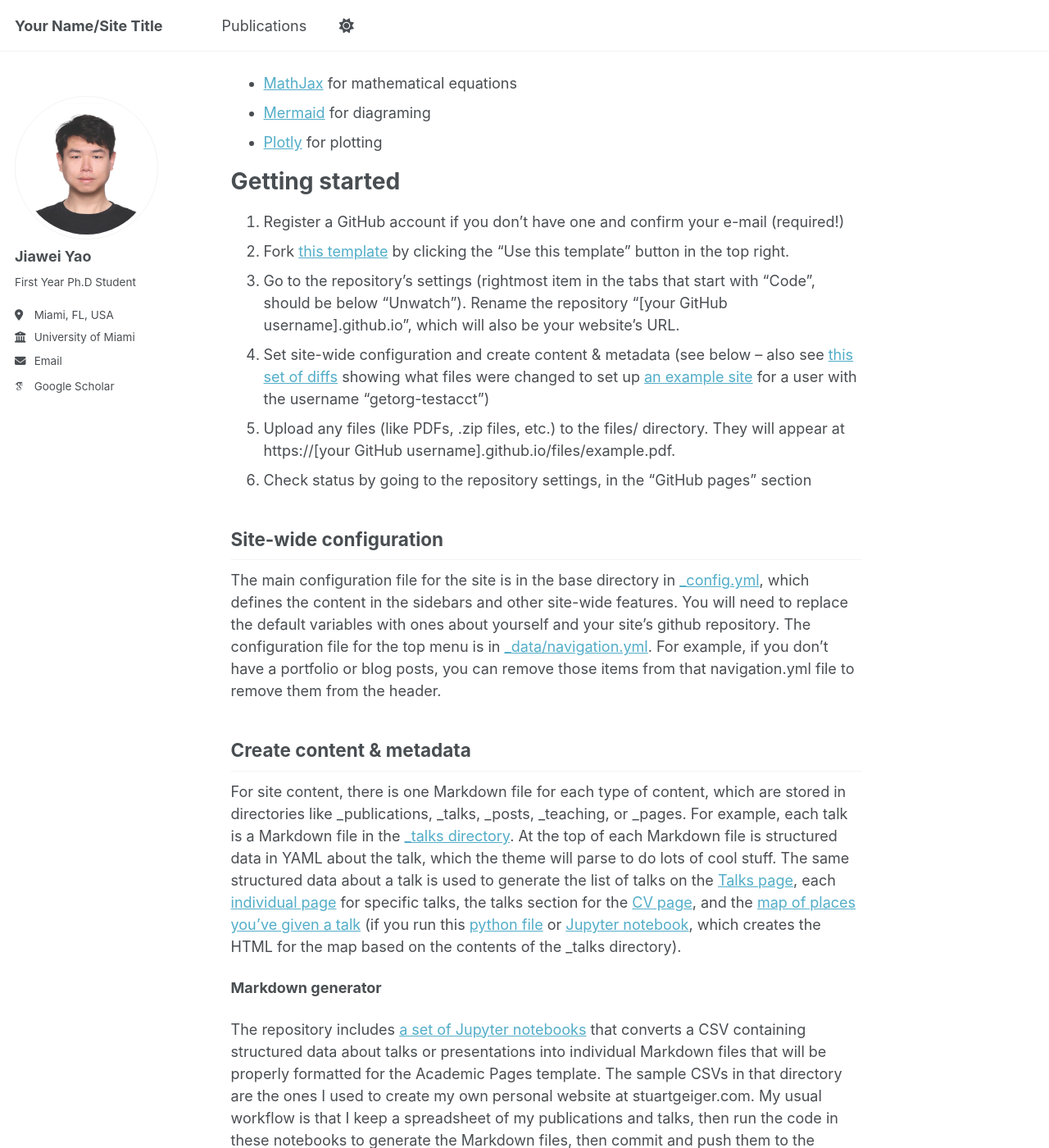
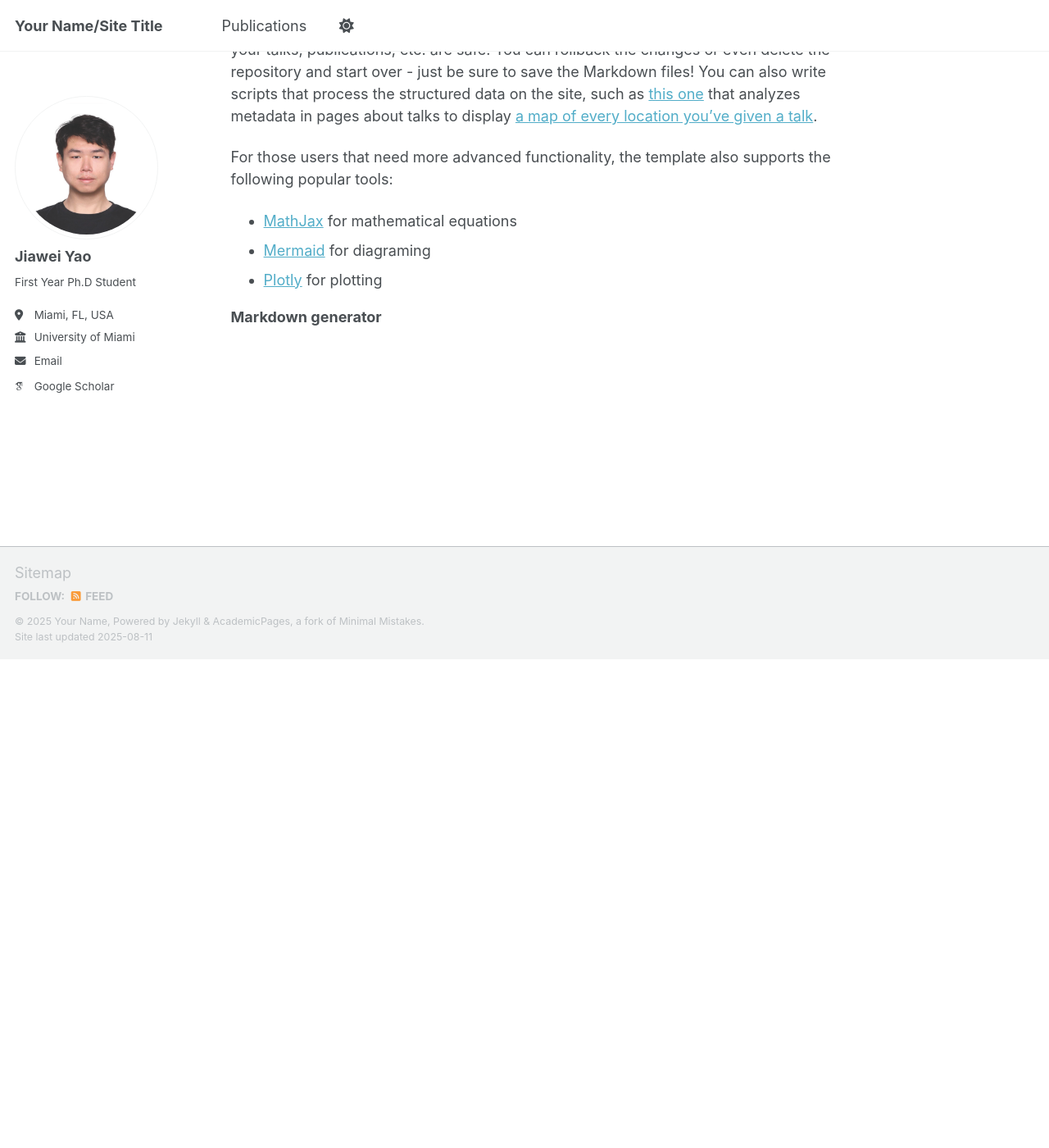
Before and after one commit to Mercuryyjw/Mercuryyjw.github.io, a Jekyll site: the page built from _pages/about.md, in a window 1280 px wide and 1400 px high, scrolled down 1029 px. Shown: the whole window at 82% size. Built offline with Jekyll 4.4.1, drawn with Linux system fonts in a browser that asks for light colours; some web fonts are replaced; a script that is not in the unit is left out; after the commit the page ends 1833 px from its top, so only the background shows below that; some of the changed text lies outside the part shown.

Commit message:
Update about.md

```diff
--- a/_pages/about.md
+++ b/_pages/about.md
@@ -1,6 +1,6 @@
 ---
 permalink: /
-title: "Academic Pages is a ready-to-fork GitHub Pages template for academic personal websites"
+title: "About me"
 author_profile: true
 redirect_from:
   - /about/
@@ -11,7 +11,14 @@ This is the front page of a website that is powered by the [Academic Pages templ
 
  You can fork [this template](https://github.com/academicpages/academicpages.github.io) right now, modify the configuration and Markdown files, add your own PDFs and other content, and have your own site for free, with no ads!
 
-A data-driven personal website
+Research Interests:
+------
+1. Intelligent Reflecting Surfaces (IRS)/Reconfigurable Intelligent Surface (RIS),
+1. Movable Antenna (MA)/ Fluid Antenna System (FAS)
+1. Optimization for wireless communication system.
+
+
+Publications
 ======
 Like many other Jekyll-based GitHub Pages templates, Academic Pages makes you separate the website's content from its form. The content & metadata of your website are in structured Markdown files, while various other files constitute the theme, specifying how to transform that content & metadata into HTML pages. You keep these various Markdown (.md), YAML (.yml), HTML, and CSS files in a public GitHub repository. Each time you commit and push an update to the repository, the [GitHub pages](https://pages.github.com/) service creates static HTML pages based on these files, which are hosted on GitHub's servers free of charge.
 
@@ -22,35 +29,4 @@ For those users that need more advanced functionality, the template also support
 - [Mermaid](https://mermaid.js.org/) for diagraming
 - [Plotly](https://plotly.com/javascript/) for plotting
 
-Getting started
-======
-1. Register a GitHub account if you don't have one and confirm your e-mail (required!)
-1. Fork [this template](https://github.com/academicpages/academicpages.github.io) by clicking the "Use this template" button in the top right.
-1. Go to the repository's settings (rightmost item in the tabs that start with "Code", should be below "Unwatch"). Rename the repository "[your GitHub username].github.io", which will also be your website's URL.
-1. Set site-wide configuration and create content & metadata (see below -- also see [this set of diffs](http://archive.is/3TPas) showing what files were changed to set up [an example site](https://getorg-testacct.github.io) for a user with the username "getorg-testacct")
-1. Upload any files (like PDFs, .zip files, etc.) to the files/ directory. They will appear at https://[your GitHub username].github.io/files/example.pdf.
-1. Check status by going to the repository settings, in the "GitHub pages" section
-
-Site-wide configuration
-------
-The main configuration file for the site is in the base directory in [_config.yml](https://github.com/academicpages/academicpages.github.io/blob/master/_config.yml), which defines the content in the sidebars and other site-wide features. You will need to replace the default variables with ones about yourself and your site's github repository. The configuration file for the top menu is in [_data/navigation.yml](https://github.com/academicpages/academicpages.github.io/blob/master/_data/navigation.yml). For example, if you don't have a portfolio or blog posts, you can remove those items from that navigation.yml file to remove them from the header.
-
-Create content & metadata
-------
-For site content, there is one Markdown file for each type of content, which are stored in directories like _publications, _talks, _posts, _teaching, or _pages. For example, each talk is a Markdown file in the [_talks directory](https://github.com/academicpages/academicpages.github.io/tree/master/_talks). At the top of each Markdown file is structured data in YAML about the talk, which the theme will parse to do lots of cool stuff. The same structured data about a talk is used to generate the list of talks on the [Talks page](https://academicpages.github.io/talks), each [individual page](https://academicpages.github.io/talks/2012-03-01-talk-1) for specific talks, the talks section for the [CV page](https://academicpages.github.io/cv), and the [map of places you've given a talk](https://academicpages.github.io/talkmap.html) (if you run this [python file](https://github.com/academicpages/academicpages.github.io/blob/master/talkmap.py) or [Jupyter notebook](https://github.com/academicpages/academicpages.github.io/blob/master/talkmap.ipynb), which creates the HTML for the map based on the contents of the _talks directory).
-
 **Markdown generator**
-
-The repository includes [a set of Jupyter notebooks](https://github.com/academicpages/academicpages.github.io/tree/master/markdown_generator
-) that converts a CSV containing structured data about talks or presentations into individual Markdown files that will be properly formatted for the Academic Pages template. The sample CSVs in that directory are the ones I used to create my own personal website at stuartgeiger.com. My usual workflow is that I keep a spreadsheet of my publications and talks, then run the code in these notebooks to generate the Markdown files, then commit and push them to the GitHub repository.
-
-How to edit your site's GitHub repository
-------
-Many people use a git client to create files on their local computer and then push them to GitHub's servers. If you are not familiar with git, you can directly edit these configuration and Markdown files directly in the github.com interface. Navigate to a file (like [this one](https://github.com/academicpages/academicpages.github.io/blob/master/_talks/2012-03-01-talk-1.md) and click the pencil icon in the top right of the content preview (to the right of the "Raw | Blame | History" buttons). You can delete a file by clicking the trashcan icon to the right of the pencil icon. You can also create new files or upload files by navigating to a directory and clicking the "Create new file" or "Upload files" buttons.
-
-Example: editing a Markdown file for a talk
-![Editing a Markdown file for a talk](/images/editing-talk.png)
-
-For more info
-------
-More info about configuring Academic Pages can be found in [the guide](https://academicpages.github.io/markdown/), the [growing wiki](https://github.com/academicpages/academicpages.github.io/wiki), and you can always [ask a question on GitHub](https://github.com/academicpages/academicpages.github.io/discussions). The [guides for the Minimal Mistakes theme](https://mmistakes.github.io/minimal-mistakes/docs/configuration/) (which this theme was forked from) might also be helpful.
```
